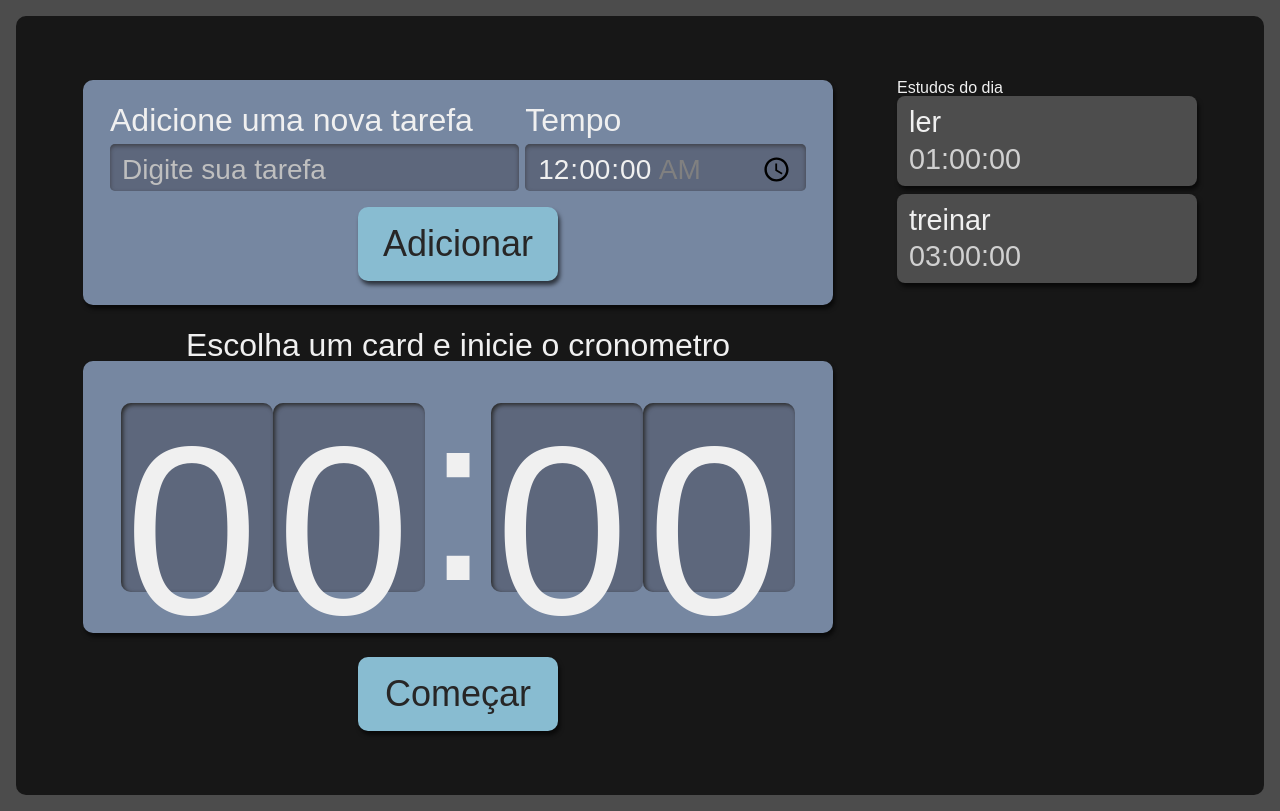
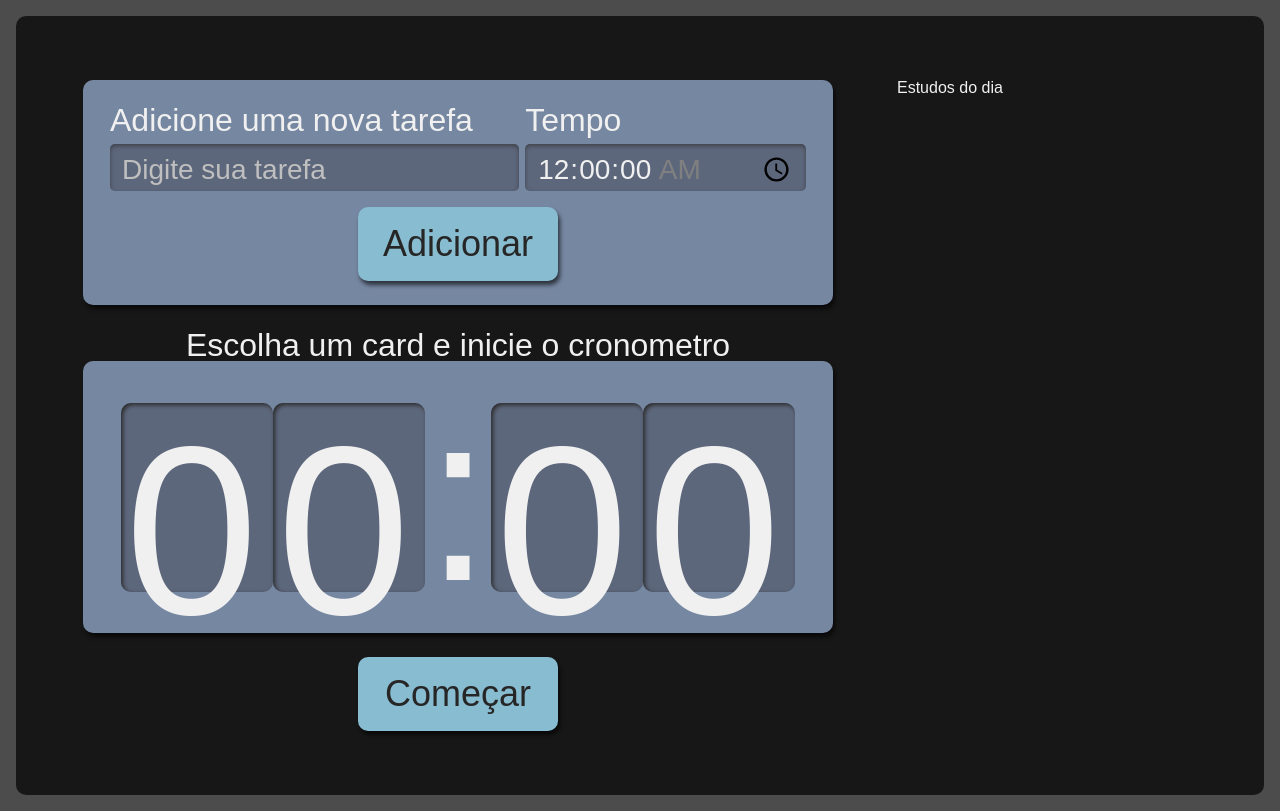
Before and after one commit to Dani-jardim/typescript, a React (Create React App) app: page / in a window 1280 px wide. Built offline with nearby package versions, Linux system fonts and the light colour scheme.

Commit message:
tipando e criando interface de tarefas

```diff
--- a/src/components/Button/index.tsx
+++ b/src/components/Button/index.tsx
@@ -1,11 +1,8 @@
 import React from 'react';
 import style from './Button.module.scss'
 
-interface Props {
-  children?: React.ReactNode;
-}
 
-class Botao extends React.Component<Props> {
+class Botao extends React.Component <any, any> {
   render() {
     return (
     <button className={style.botao} >
--- a/src/components/Formulario/index.tsx
+++ b/src/components/Formulario/index.tsx
@@ -1,15 +1,18 @@
 import React from 'react';
 import Botao from '../Button';
 import style from './Formulario.module.scss'
+import { Itarefa } from '../../types/tarefas';
 
-class Formulario extends React.Component{
+class Formulario extends React.Component<{
+  setTarefas: React.Dispatch<React.SetStateAction <Itarefa[]>>
+}> {
   state = {
     tarefa:'',
     tempo: '00:00',
   }
   adicionarTarefa(e: React.FormEvent<HTMLFormElement>) {
     e.preventDefault();
-    console.log(this.state)
+    this.props.setTarefas(tarefasAntigas =>[...tarefasAntigas, {...this.state}] )
   }
   render() {
     return(
@@ -40,7 +43,8 @@
             required
           />
         </div>
-        <Botao>
+        <Botao
+          type="submit">
           Adicionar
         </Botao>
       </form>
--- a/src/components/Lista/index.tsx
+++ b/src/components/Lista/index.tsx
@@ -1,22 +1,11 @@
-import { useState } from 'react';
+import { Itarefa } from '../../types/tarefas';
 import style from './Lista.module.scss';
 import Item from './item';
 
-function Lista() {
-
-  const [tarefas, setTarefas] = useState([{
-    tarefa:"ler",
-    tempo:"01:00:00",
-  },{
-    tarefa:"treinar",
-    tempo:"03:00:00",
-  }])
-
+function Lista({tarefas}: {tarefas: Itarefa[]}) {
   return(
     <aside className={style.listaTarefa} >
-      <h2 onClick={() => {
-      setTarefas([...tarefas, {tarefa:"cozinhar", tempo:"02:00:00"}])
-    }}>Estudos do dia</h2>
+      <h2>Estudos do dia</h2>
       <ul>
       {tarefas.map((item, index) => (
        <Item
--- a/src/pages/App.tsx
+++ b/src/pages/App.tsx
@@ -1,14 +1,18 @@
-import React from 'react';
+import React, { useState } from 'react';
 import Formulario from '../components/Formulario';
 import Lista from '../components/Lista';
 import style from './App.module.scss';
 import Cronometro  from '../components/Cronometro';
+import { Itarefa } from '../types/tarefas';
 
 function App() {
+  const [tarefas, setTarefas] = useState<Itarefa[]>([]);
   return (
     <div className={style.AppStyle}>
-      <Formulario/>
-      <Lista/>
+      <Formulario setTarefas={setTarefas}/>
+      <Lista
+        tarefas={tarefas}
+      />
       <Cronometro/>
     </div>
   );
--- /dev/null
+++ b/src/types/tarefas.ts
@@ -0,0 +1,4 @@
+export interface Itarefa {
+  tarefa: string;
+  tempo: string;
+}
```
Also changed, not shown: src/types/index.d.ts (line endings or trailing spaces).
